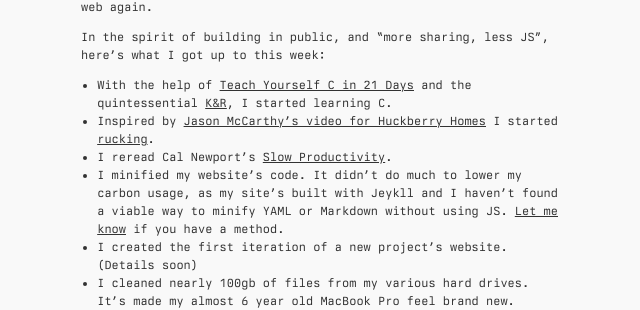
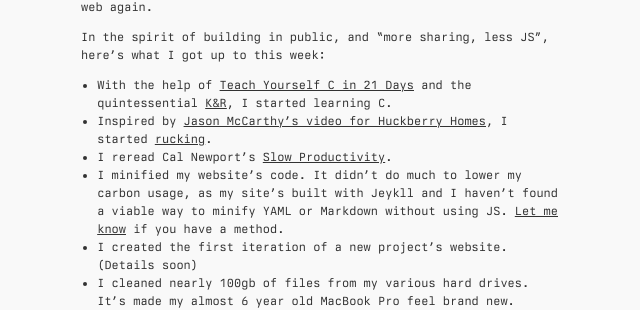
Before and after one commit to hayleyjolliffe/cv, a Jekyll site: the page built from _posts/2024-03-29-build-in-public.md, in a window 1280 px wide. Shown: the part 494-804 px from the top of the page, without its empty margins (319-959 px from the left). Built offline with Jekyll 4.4.1, drawn with Linux system fonts in a browser that asks for light colours; some web fonts are replaced.

Commit message:
Fixed typo

```diff
--- a/_posts/2024-03-29-build-in-public.md
+++ b/_posts/2024-03-29-build-in-public.md
@@ -21,7 +21,7 @@ The burnout hasn't simply vanished along with the deleted scripts and CSS rules,
 In the spirit of building in public, and "more sharing, less JS", here's what I got up to this week:
 
 - With the help of [Teach Yourself C in 21 Days](https://nibmehub.com/opac-service/pdf/read/Sams%20Teach%20Yourself%20C%20in%2021%20Days.pdf) and the quintessential [K&R](https://a.co/d/50GXwLo), I started learning C.
-- Inspired by [Jason McCarthy's video for Huckberry Homes](https://youtu.be/oHn6iLT0M0A?si=aSVzqHpUlOFuv5Ve) I started [rucking](https://www.goruck.com/pages/what-is-rucking#:~:text=it's%20a%20fitness%20thing.,hiking%20is%20simply%20called%20rucking.).
+- Inspired by [Jason McCarthy's video for Huckberry Homes](https://youtu.be/oHn6iLT0M0A?si=aSVzqHpUlOFuv5Ve), I started [rucking](https://www.goruck.com/pages/what-is-rucking#:~:text=it's%20a%20fitness%20thing.,hiking%20is%20simply%20called%20rucking.).
 - I reread Cal Newport's [Slow Productivity](https://calnewport.com/slow/).
 - I minified my website's code. It didn't do much to lower my carbon usage, as my site's built with Jeykll and I haven't found a viable way to minify YAML or Markdown without using JS. [Let me know](mailto:calebjolliffe@proton.me) if you have a method.
 - I created the first iteration of a new project's website. (Details soon)
```
